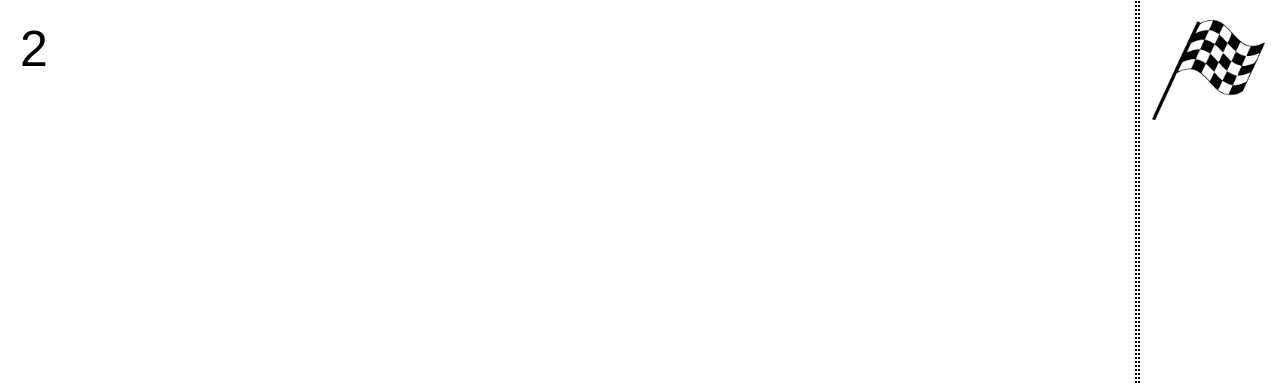
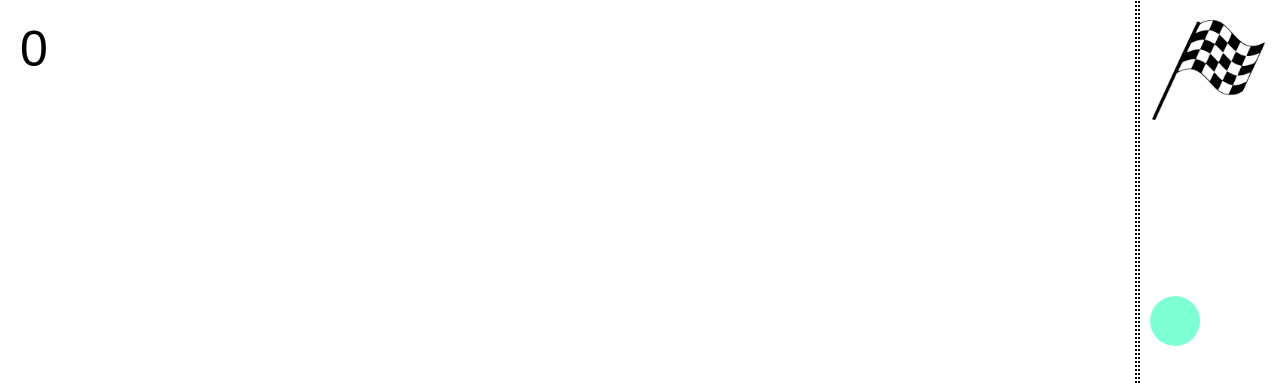
Before and after one commit to swebb0708/WEB2020-Quiz3, a plain HTML site: page index.html in a window 1280 px wide. Shown: the top 384 px of the page. Drawn offline with Linux system fonts and the light colour scheme.

Commit message:
first commit

```diff
--- a/css/index.css
+++ b/css/index.css
@@ -104,3 +104,12 @@ body {
     background-position: 0 -288px;
   }
 }
+
+.bubble{
+  border-radius: 50%;
+  height: 50px;
+  width: 50px;
+  position: absolute;
+  right: 80px;
+  background-color: aquamarine;
+}
--- a/index.html
+++ b/index.html
@@ -19,6 +19,7 @@
   <img class="racing-flag" src="images/racing-flag.png" width="auto" height="100px"/>
 
   <div class="crossing-line"></div>
+  <div class="bubble"></div>
 
   <script src="js/main.js"></script>
 </body>
--- a/js/main.js
+++ b/js/main.js
@@ -5,6 +5,10 @@
   var rsg = document.getElementsByClassName("rsg")[0];
   var resultMsg = document.getElementsByClassName("result")[0];
   var timerMsg = document.getElementsByClassName("timer")[0];
+  var r= Math.floor((Math.random()*255)+1);
+  var b= Math.floor((Math.random()*255)+1);
+  var g= Math.floor((Math.random()*255)+1);
+
 
   let goalLine = document.getElementsByClassName("crossing-line")[0];
   let targetLeft = goalLine.offsetLeft;
@@ -20,7 +24,7 @@
     "You're slower than a slow cooker",
     "You're slower than a 1 legged dog on tranquilizers",
     "You're slower than Daenerys Targaryen on her way to Westeros",
-    "You gotta get those fingers to the gym asap my nigga! You too slow!",
+    "You gotta get those fingers to the gym asap! You're too slow!",
     "You've got some supreme slownest in those fingers son! You gotta do some finger cardio!",
     "You've got limitted edition slow fingers! go claim your Ginnes record!",
   ]
@@ -28,6 +32,27 @@
   function initialize(){
     timer = setInterval(checkIfWin, 100);
   }
+
+  function moveBubble(){
+    var bubble = document.getElementsByClassName('bubble')[0];
+    let color = (r,b,g,0.2);
+    bubble.style.top= Math.floor((Math.random()*100)+1) + "vh";
+    bubble.style.backgroundImage= color;
+    console.log(r,b,g);
+
+    var keyframes =[
+      {backgroundPosition: "right 20%"},
+      {backgroundPosition: "left -50%"}
+    ];
+
+    var timing ={
+      duration:750,
+      iterations: Infinity
+    };
+
+    var bubbleMove = document.getElementsByClassName("bubbles").animate(keyframes, timing);
+  }
+
 
   function checkIfWin () {
       if (count >= 1000 && count < 2000) {
@@ -40,7 +65,7 @@
         rsg.innerHTML = '';
       }
 
-      if (time >= 13000 && !result) {
+      if (time >= 30000 && !result) {
         result = 'lost';
         stop();
         showResult(jokes[Math.floor(Math.random() * 10)], 'joke');
@@ -141,4 +166,5 @@ var readyFunc = function() {
   initialize();
 };
 
+moveBubble();
 document.addEventListener("DOMContentLoaded", readyFunc);
```
